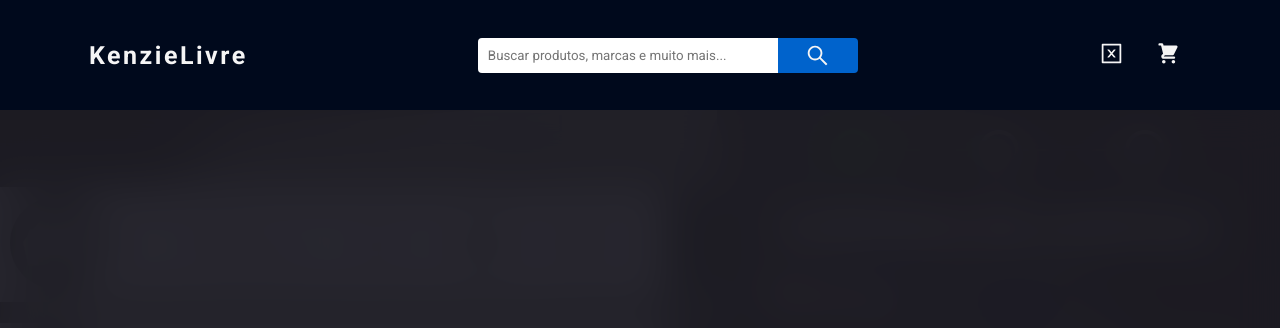
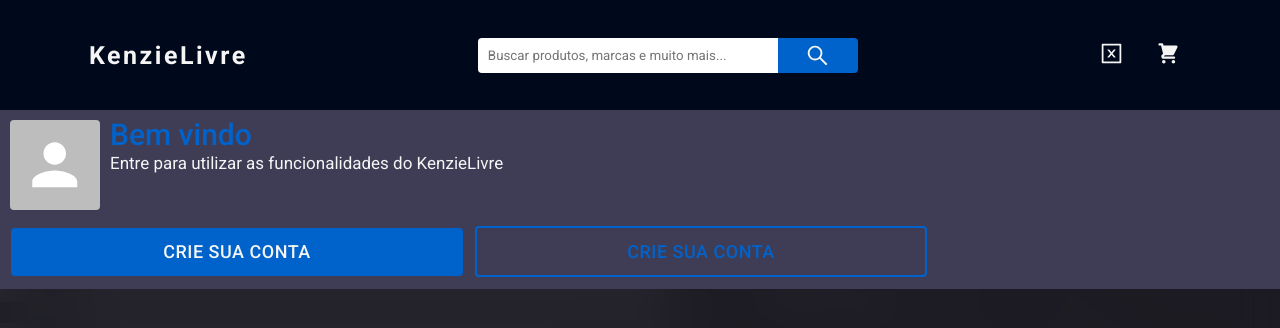
Before and after one commit to VictrCruz312/kenzielivre, a React (Create React App) app: page /cart in a window 1280 px wide. Both pictures are taken after a click on the button 1111 px from the left and 55 px from the top of the page. Shown: the top 328 px of the page. Built offline with nearby package versions, Linux system fonts and the light colour scheme.

Commit message:
feat:terminei o modal de profile dentro do modal, falta ajeitar o código, e fazer a lista de botoes

```diff
--- /dev/null
+++ b/src/components/Modal/components/Profile/index.tsx
@@ -0,0 +1,50 @@
+import { Avatar } from "@mui/material"
+import { ButtonAll } from "../../../Button"
+import { ProfileStyled } from "./style"
+
+const Profile = () => {
+
+    return(
+        <ProfileStyled>
+            <div className="profile__information">
+                <Avatar
+                    alt=""
+                    src=""
+                    sx={{ width: 90, height: 90 }}
+                    variant="rounded"
+                />
+                <div className="information__text">
+                    <p className="text__title">Bem vindo</p>
+                    <p className="text__description">Entre para utilizar as funcionalidades do KenzieLivre</p>
+                </div>
+            </div>
+            <nav className="profile__navegation">
+            <ButtonAll
+                    type="button"
+                    background="deft"
+                    size="large"
+                >
+                    Crie sua conta
+                </ButtonAll>
+                <ButtonAll
+                    type="button"
+                    background="transp"
+                    size="large"
+                >
+                    Crie sua conta
+                </ButtonAll>
+            </nav>
+            {/* <nav className="profile__navegation--logged">
+                <ButtonAll
+                    type="button"
+                    background="transp"
+                    size="large"
+                >
+                    Sair
+                </ButtonAll>
+            </nav> */}
+        </ProfileStyled>
+    )
+}
+
+export default Profile
--- /dev/null
+++ b/src/components/Modal/components/Profile/style.ts
@@ -0,0 +1,84 @@
+import styled, { css } from "styled-components"
+
+export const ProfileStyled = styled.div`
+    box-sizing: border-box;
+
+    width: 100%;
+    height: auto;
+
+    display: flex;
+    flex-direction: column;
+    align-items: flex-start;
+
+    padding: 10px;
+
+    background-color: rgba(63, 61, 86, 1);
+
+
+
+    .profile__information{
+
+        display: flex;
+
+        margin-bottom: 10px;
+
+        .information__text{
+
+            margin-left: 10px;
+
+            .text__title{
+                font-family: 'Roboto';
+                font-weight: 500;
+                font-size: 30px;
+
+                color: #0063CC;
+            }
+
+            .text__description{
+                margin-top: 5px;
+
+                font-family: 'Roboto';
+                font-weight: 300;
+                font-size: 17px;
+
+                color: #F5F5F5;
+            }
+        }
+    }
+
+    .profile__navegation--logged{
+        box-sizing: border-box;
+
+        transition: 200ms;
+
+        width: 100%;
+        max-width: 452px;
+
+        display: flex;
+    }
+
+    .profile__navegation{
+
+        box-sizing: border-box;
+
+        transition: 200ms;
+
+        width: 100%;
+        max-width: 452px;
+
+        display: flex;
+        flex-direction: column;
+        align-items: flex-start;
+
+        gap: 10px;
+
+
+        @media(min-width:600px){
+
+            max-width: 918px;
+
+            flex-direction: row;
+            justify-content:flex-start;
+        }
+    }
+`
--- a/src/components/Modal/index.tsx
+++ b/src/components/Modal/index.tsx
@@ -1,10 +1,12 @@
+import Profile from "./components/Profile"
+
 import { ModalStyled } from "./style"
 
 const Modal = () => {
 
     return(
         <ModalStyled>
-
+            <Profile/>
         </ModalStyled>
     )
 }
```
